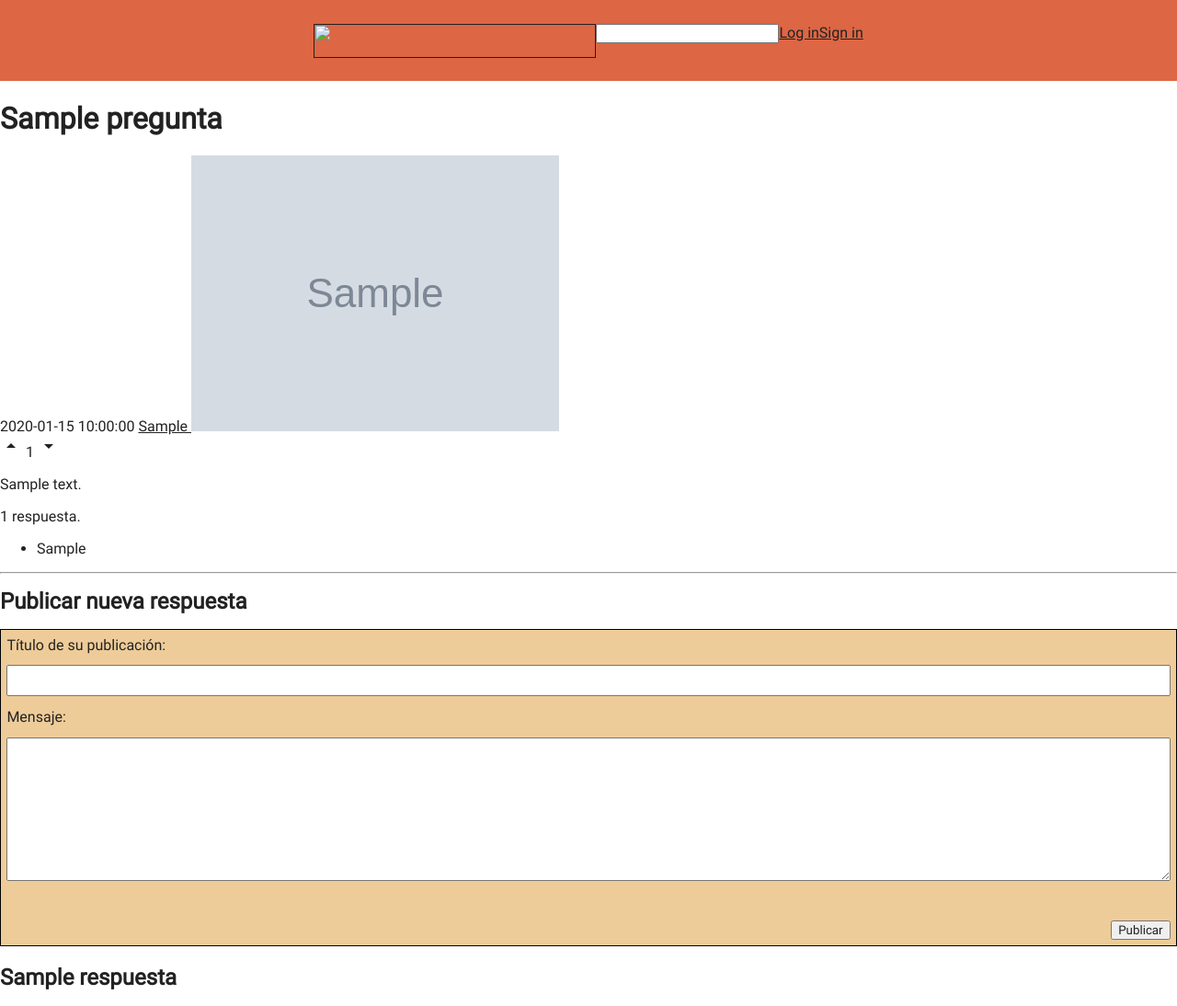
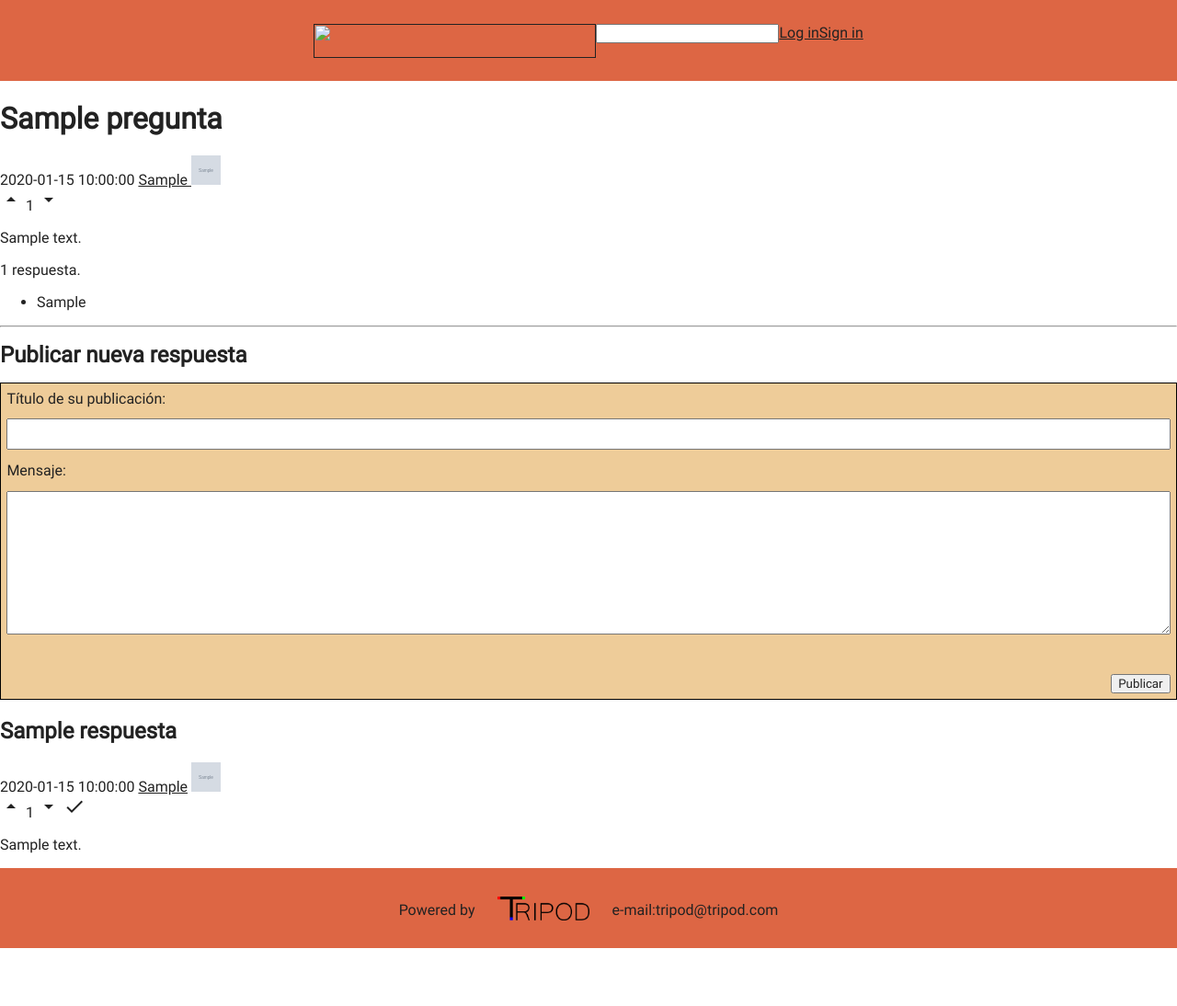
Before and after one commit to tripod-egibide/reto2, a PHP site: page /pregunta/pregunta.php?id=1 in a window 1280 px wide. Shown: the top 1094 px of the page at 92% size. After the commit the page ends 1031 px from the top, so only its background shows below. Run offline with PHP 8.4, Linux system fonts and the light colour scheme; tables that the repository leaves empty hold one stand-in row (values such as "Sample post"); grey boxes marked "Sample" are stand-in pictures.

Commit message:
avatares implementados

```diff
--- a/src/codigo/css/style.css
+++ b/src/codigo/css/style.css
@@ -20,6 +20,11 @@ html {
 
 #logo {
   width: 25%;
+}
+
+.avatar {
+  height: 32px;
+  width: 32px;
 }
 
 .error {
--- a/src/codigo/php/bbdd.php
+++ b/src/codigo/php/bbdd.php
@@ -145,7 +145,7 @@ function cargarIndex($pagina) {
   	(select count(*) from respuesta where idpregunta=p.idpregunta) as respuestas,
     (select max(resuelve) from respuesta where idpregunta=p.idpregunta) as resuelto,
     (select count(*) from voto_pregunta where idpregunta=p.idpregunta and positivo=1) - (select count(*) from voto_pregunta where idpregunta=p.idpregunta and positivo!=1) as votos,
-    u.idusuario, u.usuario
+    u.idusuario, u.usuario, u.url_avatar
     from pregunta as p, usuario as u where p.idusuario=u.idusuario and p.idpregunta between :minima and :maxima
     order by p.idpregunta desc", $rango)->fetchAll();
 
--- a/src/codigo/sql/DatosPrueba.sql
+++ b/src/codigo/sql/DatosPrueba.sql
@@ -1,8 +1,8 @@
 /*USUARIOS*/
 INSERT INTO `usuario` (`idusuario`, `usuario`, `email`, `contrasenna`, `descripcion`, `url_avatar`)
-	VALUES (NULL, 'user1', 'user1@email.com', 'user1', 'desc user1', 'avatar.jpg');
+	VALUES (NULL, 'user1', 'user1@email.com', 'user1', 'desc user1', '/imagenes/avatar/1.jpg');
 INSERT INTO `usuario` (`idusuario`, `usuario`, `email`, `contrasenna`, `descripcion`, `url_avatar`)
-	VALUES (NULL, 'user2', 'user2@email.com', 'user2', 'desc user2', 'user2.jpg');
+	VALUES (NULL, 'user2', 'user2@email.com', 'user2', 'desc user2', '/imagenes/avatar/2.jpg');
 /*PREGUNTAS*/
 INSERT INTO `pregunta` (`idpregunta`, `idusuario`, `titulo`, `texto`, `fecha_creacion`)
 	VALUES (NULL, '1', 'Pregunta 1 User1', 'texto', CURRENT_TIMESTAMP);
--- a/src/index.php
+++ b/src/index.php
@@ -30,7 +30,7 @@
             <div class="info">
               <span class="titulo"><a href="pregunta/pregunta.php?id=<?=$pregunta["idpregunta"]?>"><?=$pregunta["titulo"]?></a></span>
               <span class="autor"><a href="../cuenta/perfil.php?id=<?=$pregunta["idusuario"]?>">
-                <?=$pregunta["usuario"]?> <img src="<?=$pregunta["url_avatar"]?>">
+                <?=$pregunta["usuario"]?> <img class="avatar" src="<?=$pregunta["url_avatar"]?>">
               </a></span>
               <span class="fecha"><?=$pregunta["fecha_creacion"]?></span>
             </div>
--- a/src/pregunta/pregunta.php
+++ b/src/pregunta/pregunta.php
@@ -34,7 +34,7 @@ $_SESSION["id"] = 1;
         <span class="fecha"><?=$pregunta["fecha_creacion"]?></span>
         <!-- TODO: enlazar esto al perfil del usuario correspondiente -->
         <span class="autor"><a href="../cuenta/perfil.php?id=<?=$pregunta["idusuario"]?>">
-          <?=$pregunta["usuario"]?> <img src="<?=$pregunta["url_avatar"]?>">
+          <?=$pregunta["usuario"]?> <img class="avatar" src="<?=$pregunta["url_avatar"]?>">
         </a></span>
       </div>
       <div class="votos">
@@ -95,7 +95,7 @@ $_SESSION["id"] = 1;
         </h2>
         <span class="fecha"><?=$respuesta["fecha_creacion"]?></span>
         <span class="creador"><a href="../cuenta/perfil.php?id=<?=$respuesta["idusuario"]?>"><?=$respuesta["usuario"]?></a></span>
-        <img src="../imagenes/avatares/<?=$respuesta["idusuario"]?>.jpg">
+        <img class="avatar" src="<?=$respuesta["url_avatar"]?>">
       </div>
       <div class="votos">
         <i class="material-icons">arrow_drop_up</i>
```
Also changed, not shown: src/imagenes/avatar/1.jpg (added), src/imagenes/avatar/2.jpg (added).
